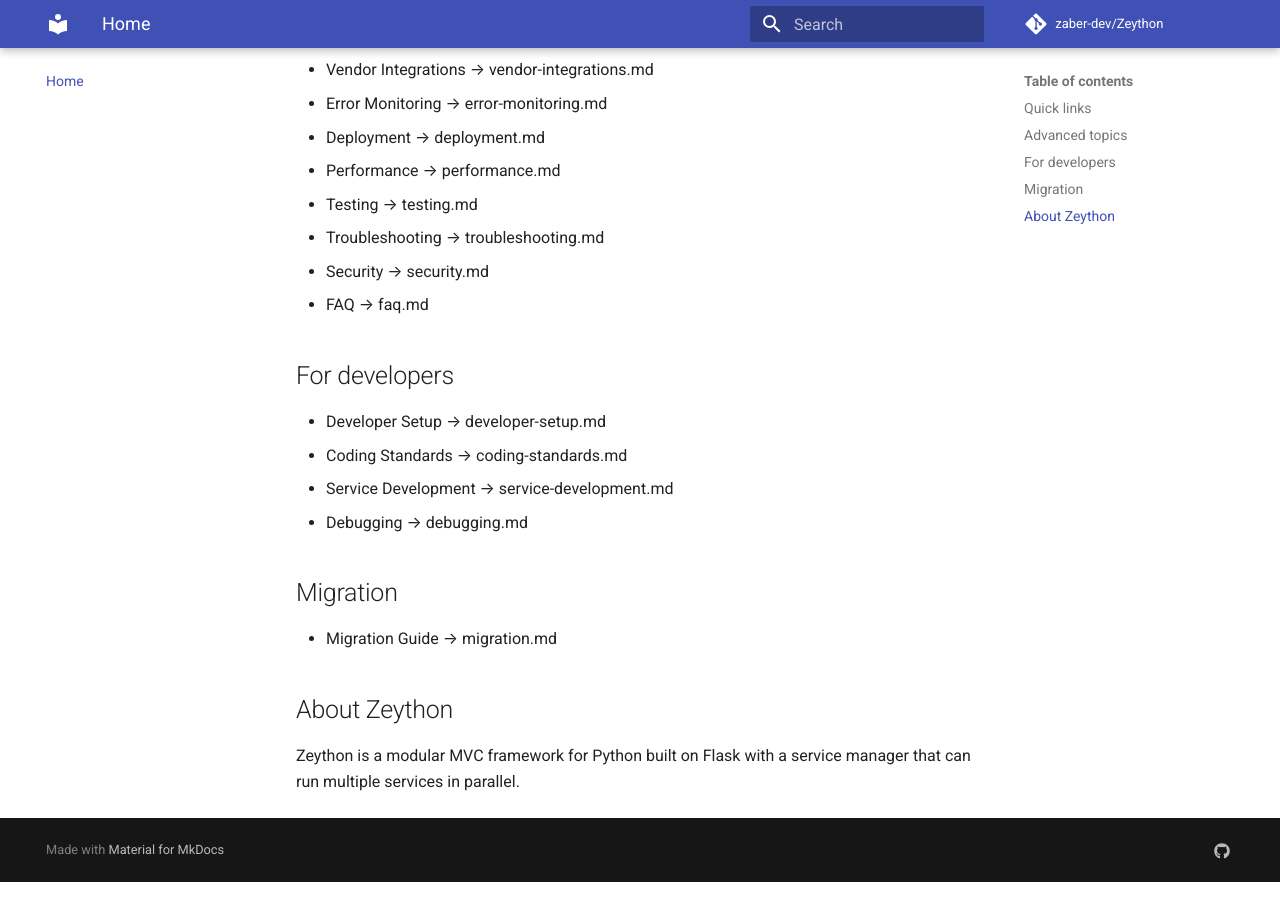
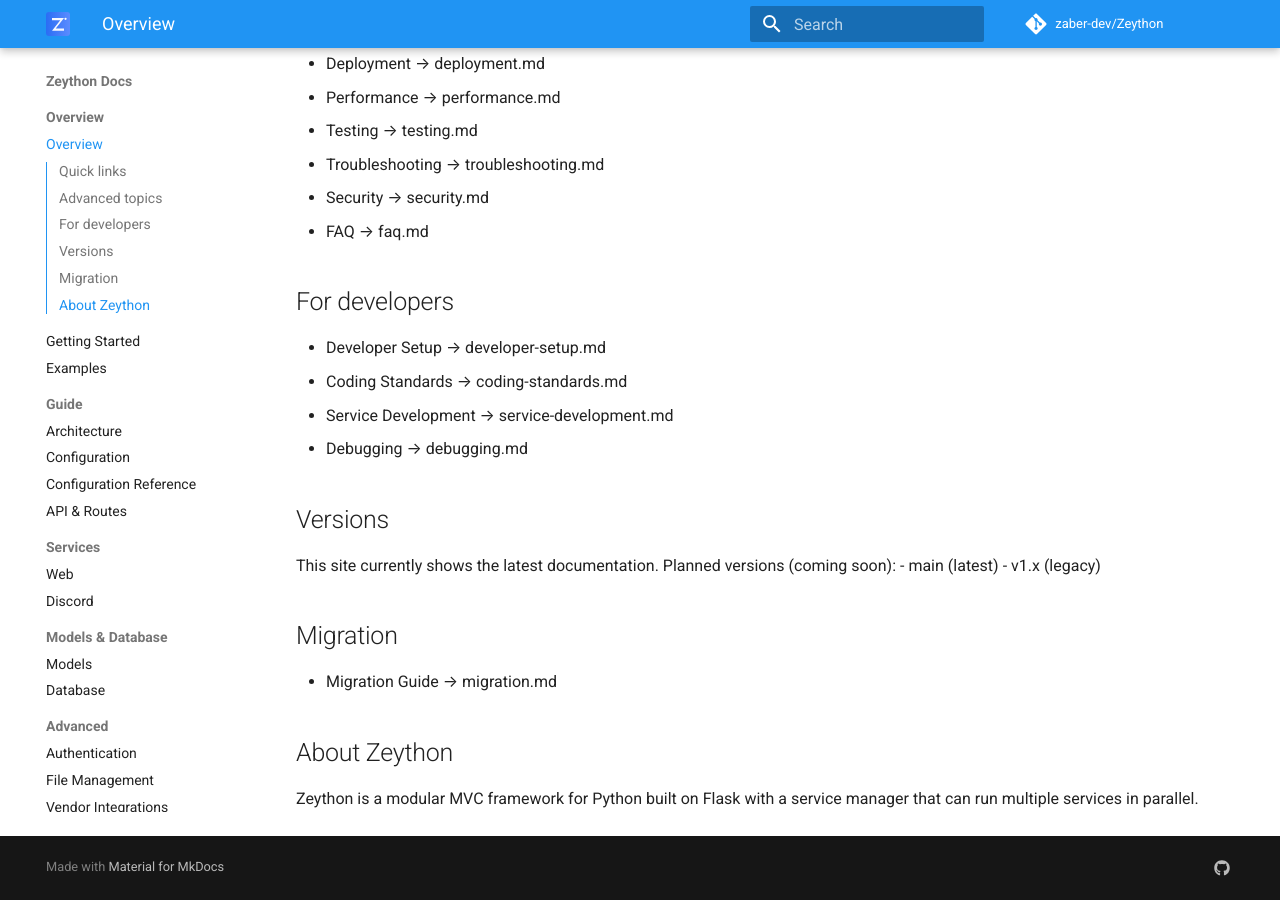
Before and after one commit to zaber-dev/Zeython, an MkDocs documentation site: the page built from docs/index.md, in a window 1280 px wide and 900 px high, scrolled down 765 px. Built offline with MkDocs 1.6.1 and Material for MkDocs 9.7.7, drawn with Linux system fonts in a browser that asks for light colours; comment, search, counter and statistics services are not loaded.

Commit message:
Add versioning section to documentation; update navigation structure and include logo and favicon assets

```diff
--- a/docs/index.md
+++ b/docs/index.md
@@ -31,6 +31,11 @@
 - Service Development → service-development.md
 - Debugging → debugging.md
 
+## Versions
+This site currently shows the latest documentation. Planned versions (coming soon):
+- main (latest)
+- v1.x (legacy)
+
 ## Migration
 - Migration Guide → migration.md
 
--- a/mkdocs.yml
+++ b/mkdocs.yml
@@ -6,41 +6,61 @@
 site_author: Md Mahedi Zaman Zaber
 edit_uri: edit/main/docs/
 nav:
-  - Home: index.md
-  - Getting Started: getting-started.md
-  - Architecture: architecture.md
-  - Configuration: configuration.md
-  - Configuration Reference: config-reference.md
-  - Models: models.md
-  - Database: database.md
-  - API: api.md
-  - Examples: examples.md
+  - Overview:
+    - Overview: index.md
+    - Getting Started: getting-started.md
+    - Examples: examples.md
+  - Guide:
+    - Architecture: architecture.md
+    - Configuration: configuration.md
+    - Configuration Reference: config-reference.md
+    - API & Routes: api.md
   - Services:
     - Web: services/web.md
     - Discord: services/discord.md
+  - Models & Database:
+    - Models: models.md
+    - Database: database.md
   - Advanced:
     - Authentication: authentication.md
     - File Management: file-management.md
     - Vendor Integrations: vendor-integrations.md
     - Error Monitoring: error-monitoring.md
+    - Performance: performance.md
     - Deployment: deployment.md
-    - Performance: performance.md
     - Testing: testing.md
     - Troubleshooting: troubleshooting.md
     - Security: security.md
     - FAQ: faq.md
-  - Migration: migration.md
   - For Developers:
     - Developer Setup: developer-setup.md
     - Coding Standards: coding-standards.md
     - Service Development: service-development.md
     - Debugging: debugging.md
+  - Migration: migration.md
 theme:
   name: material
+  logo: assets/logo.svg
+  favicon: assets/favicon.svg
   features:
-    - navigation.tabs
     - navigation.sections
+    - navigation.expand
+    - navigation.top
+    - navigation.instant
+    - toc.integrate
+    - search.suggest
+    - search.highlight
     - content.code.copy
+  palette:
+    - scheme: default
+      primary: blue
+      accent: indigo
+    - scheme: slate
+      primary: blue
+      accent: indigo
+      toggle:
+        icon: material/weather-night
+        name: Switch to dark mode
 markdown_extensions:
   - admonition
   - codehilite
@@ -50,5 +70,8 @@
   social:
     - icon: fontawesome/brands/github
       link: https://github.com/zaber-dev/Zeython
+  copyright: "© {year} Md Mahedi Zaman Zaber"
 plugins:
   - search
+  - tags
+  - social
```
Also changed, not shown: docs/assets/favicon.svg (added), docs/assets/logo.svg (added).
